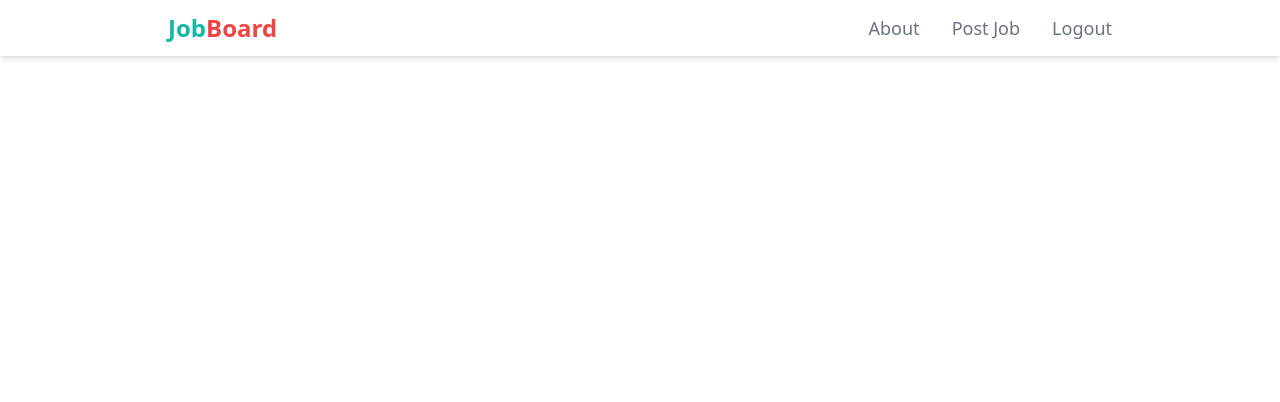
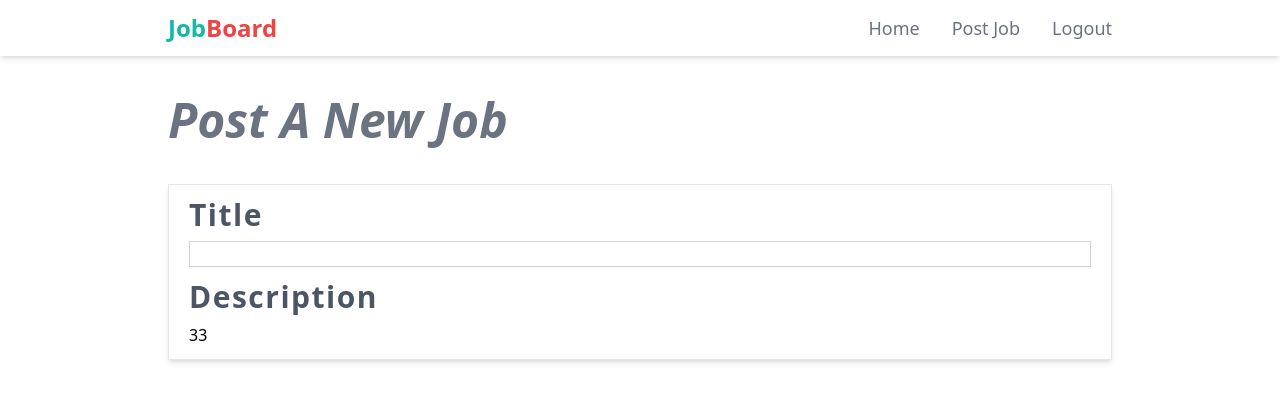
Before and after one commit to PrinceNarteh/job-board, a React (Create React App) app in the folder client/: page /post-job in a window 1280 px wide. Shown: the top 402 px of the page. Built offline with nearby package versions, Linux system fonts and the light colour scheme.

Commit message:
adds querying jobs from server to client

```diff
--- a/client/src/Router.tsx
+++ b/client/src/Router.tsx
@@ -2,6 +2,7 @@ import React from "react";
 import {BrowserRouter, Routes, Route} from "react-router-dom";
 import Navbar from "./components/Navbar";
 import Home from "./pages/Home";
+import PostJob from "./pages/PostJob";
 
 const Router = () => {
   return (
@@ -9,6 +10,7 @@ const Router = () => {
       <Navbar />
       <Routes>
         <Route path="/" element={<Home />} />
+        <Route path="/post-job" element={<PostJob />} />
       </Routes>
     </BrowserRouter>
   );
--- a/client/src/components/Navbar.tsx
+++ b/client/src/components/Navbar.tsx
@@ -1,4 +1,5 @@
 import React from "react";
+import {NavLink} from "react-router-dom";
 
 const Navbar = () => {
   return (
@@ -9,14 +10,18 @@ const Navbar = () => {
         </h3>
         <ul className="flex flex-col mt-4 md:flex-row md:space-x-8 md:mt-0 md:text-sm md:font-medium">
           <li>
-            <a href="#" className="text-gray-500 hover:text-gray-700 text-lg">
-              About
-            </a>
+            <NavLink
+              to="/"
+              className="text-gray-500 hover:text-gray-700 text-lg">
+              Home
+            </NavLink>
           </li>
           <li>
-            <a href="#" className="text-gray-500 hover:text-gray-700 text-lg">
+            <NavLink
+              to="/post-job"
+              className="text-gray-500 hover:text-gray-700 text-lg">
               Post Job
-            </a>
+            </NavLink>
           </li>
           <li>
             <a href="#" className="text-gray-500 hover:text-gray-700 text-lg">
--- a/client/src/graphql/client.ts
+++ b/client/src/graphql/client.ts
@@ -8,7 +8,7 @@ import {
 const authLink = new ApolloLink((operation, forward) => {
   operation.setContext({
     headers: {
-      authorization: "Bearer ey123",
+      // authorization: "Bearer ey123",
     },
   });
   return forward(operation);
--- /dev/null
+++ b/client/src/graphql/queries.ts
@@ -0,0 +1,11 @@
+import {gql} from "@apollo/client";
+
+export const GET_JOBS = gql`
+  query getJob {
+    jobs {
+      id
+      title
+      description
+    }
+  }
+`;
--- a/client/src/pages/Home.tsx
+++ b/client/src/pages/Home.tsx
@@ -1,8 +1,20 @@
+import {useQuery} from "@apollo/client";
 import React from "react";
-
-const jobs = ["Frontend Developer", "Backend Developer", "Fullstack Developer"];
+import {GET_JOBS} from "../graphql/queries";
 
 const Home = () => {
+  const {loading, error, data} = useQuery(GET_JOBS);
+
+  if (loading) {
+    return <p>Loading</p>;
+  }
+
+  if (error) {
+    return <pre>{JSON.stringify(error)}</pre>;
+  }
+
+  console.log(data);
+
   return (
     <div className="h-[calc(100vh_-_56px)] max-w-5xl mx-auto px-10 2xl:px-0 rounded-md">
       <h1 className="text-5xl py-10 font-bold italic text-gray-500">
@@ -10,11 +22,17 @@ const Home = () => {
       </h1>
 
       <ul className="w-full shadow-md px-5 py-3 border border-gray-200">
-        {jobs.map((job, idx) => (
+        {data?.jobs.length === 0 && (
+          <li className="text-xl text-center font-medium text-gray-700 border-b border-gray-300 py-5 pl-2 hover:bg-slate-100 last:border-b-0 cursor-pointer">
+            No Job Posted Yet
+          </li>
+        )}
+
+        {data?.jobs.map((job: any, idx: number) => (
           <li
             key={idx}
             className="text-xl font-medium text-gray-700 border-b border-gray-300 py-5 pl-2 hover:bg-slate-100 last:border-b-0 cursor-pointer">
-            {job}
+            {job.title}
           </li>
         ))}
       </ul>
--- /dev/null
+++ b/client/src/pages/PostJob.tsx
@@ -0,0 +1,32 @@
+import React from "react";
+
+const PostJob = () => {
+  return (
+    <div className="h-[calc(100vh_-_56px)] max-w-5xl mx-auto px-10 2xl:px-0 rounded-md">
+      <h1 className="text-5xl py-10 font-bold italic text-gray-500">
+        Post A New Job
+      </h1>
+
+      <form className="w-full shadow-md px-5 py-3 border border-gray-200">
+        <div>
+          <label
+            htmlFor="title"
+            className="block text-gray-600 text-3xl tracking-wider font-semibold">
+            Title
+          </label>
+          <input type="text" className="w-full border border-gray-300 mt-2" />
+        </div>
+        <div className="mt-3">
+          <label
+            htmlFor=""
+            className="block text-gray-600 text-3xl tracking-wider font-semibold mb-2">
+            Description
+          </label>
+          33
+        </div>
+      </form>
+    </div>
+  );
+};
+
+export default PostJob;
```
